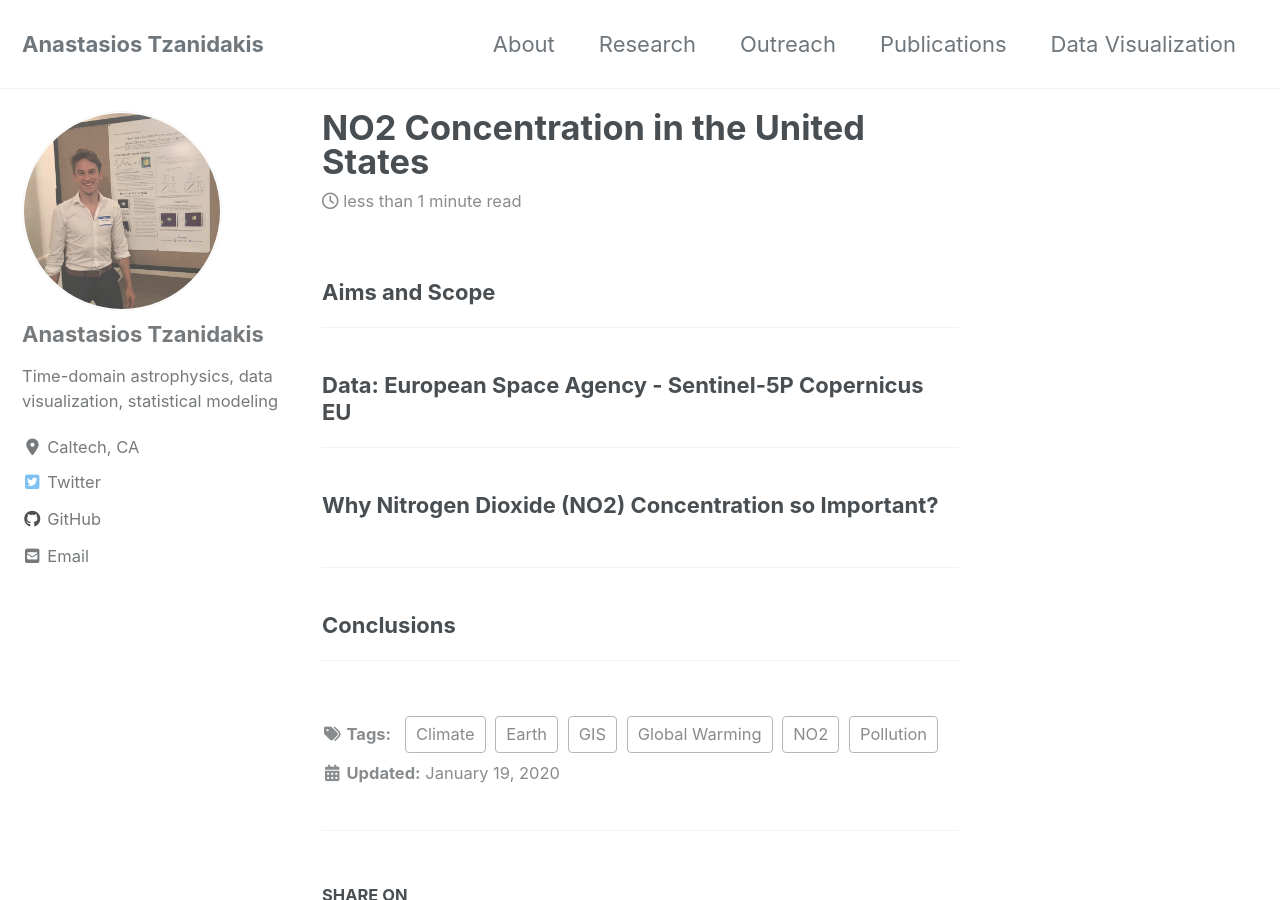
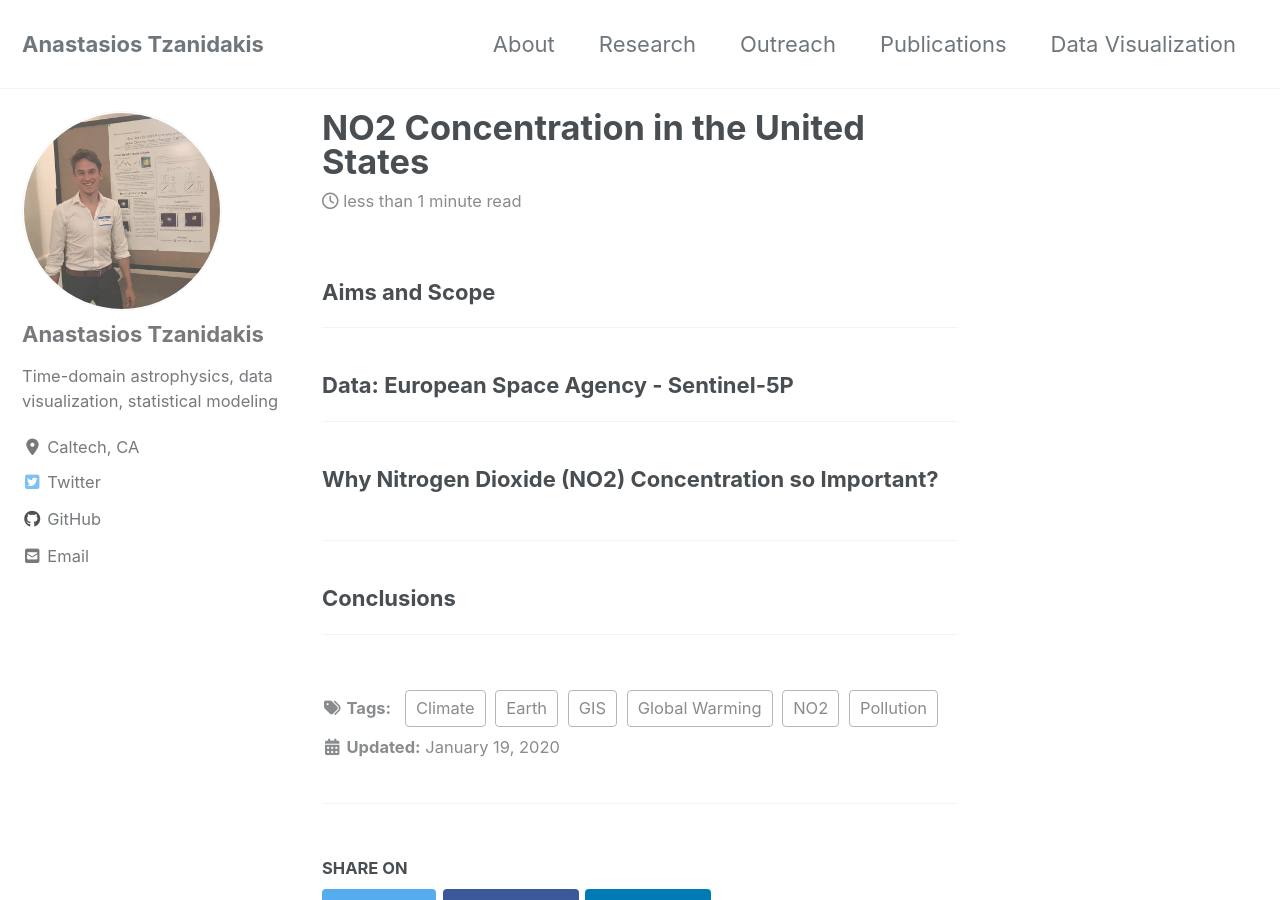
Before and after one commit to AndyTza/andytza.github.io, a Jekyll site: the page built from _posts/2020-03-24-NO2_US.md, in a window 1280 px wide and 900 px high. Built offline with Jekyll 4.4.1, drawn with Linux system fonts in a browser that asks for light colours; cached includes are drawn as plain includes; nearby versions of some CDN libraries.

Commit message:
fixed typo

```diff
--- a/_posts/2020-03-24-NO2_US.md
+++ b/_posts/2020-03-24-NO2_US.md
@@ -12,8 +12,8 @@ ____
 
 
 
-### Data: European Space Agency - Sentinel-5P Copernicus EU
-___
+### Data: European Space Agency - Sentinel-5P
+____
 
 
 ### Why Nitrogen Dioxide (NO2) Concentration so Important?
```
